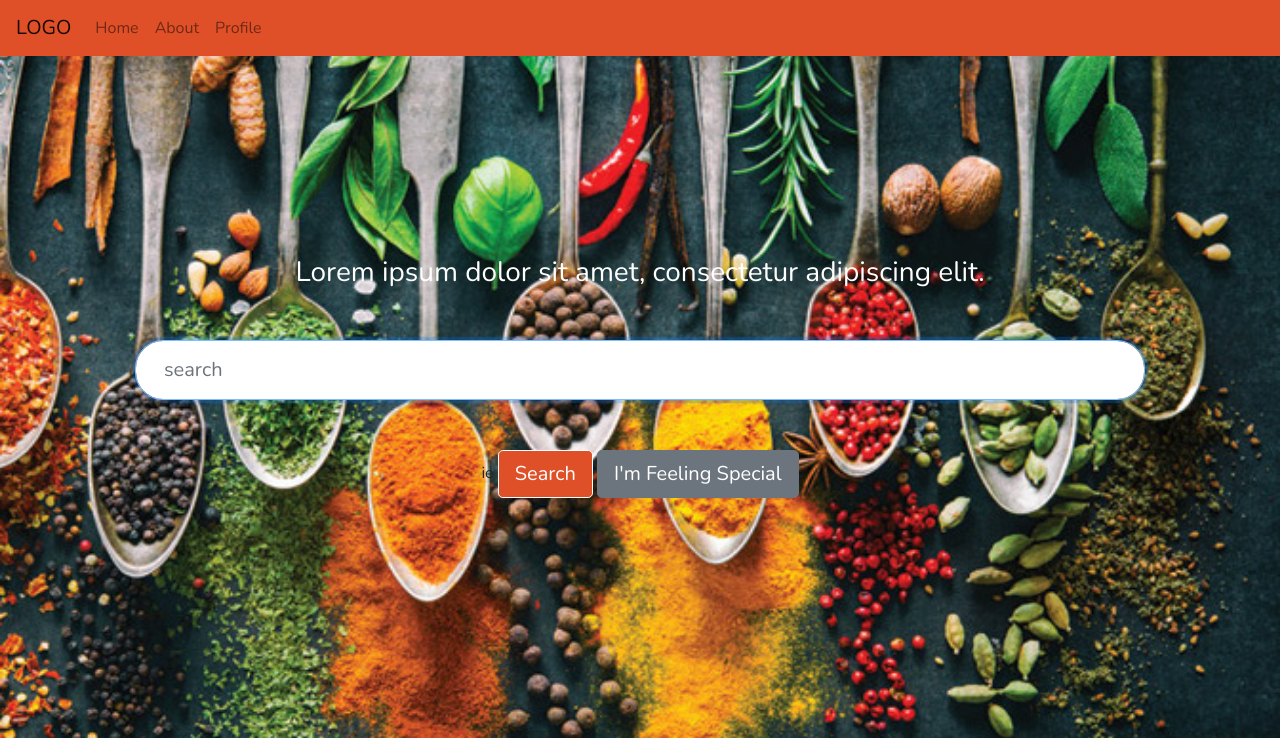
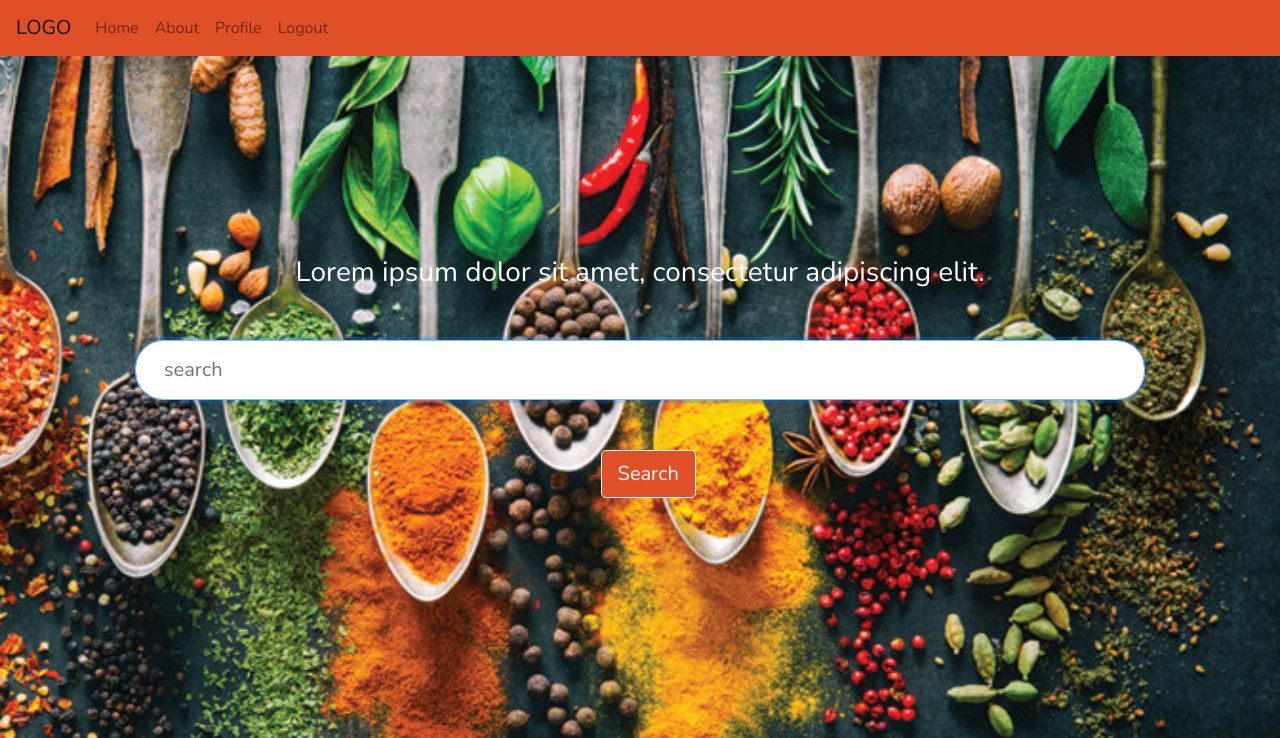
Before and after one commit to hlin98/CS4640, a PHP site: page /homePage.php in a window 1280 px wide. Shown: the top 738 px of the page. Run offline with PHP 8.4, Linux system fonts and the light colour scheme.

Commit message:
adding logout

```diff
--- a/homePage.php
+++ b/homePage.php
@@ -12,7 +12,7 @@
   <link rel="stylesheet" href="https://stackpath.bootstrapcdn.com/bootstrap/4.4.1/css/bootstrap.min.css" integrity="sha384-Vkoo8x4CGsO3+Hhxv8T/Q5PaXtkKtu6ug5TOeNV6gBiFeWPGFN9MuhOf23Q9Ifjh" crossorigin="anonymous">
   <link rel="stylesheet" href="homePage.css">
   <meta name="authors" content="Jenny Yao, Selinie Wang, Helen Lin">
-  <title>Cooking For College</title>
+  <title>Reciplz</title>
   <script type="text/javascript">
     /* function setFocus - sets the focus on the page to the search box when the home page is loaded*/
     function setFocus() {
@@ -46,6 +46,9 @@
           <li class="nav-item">
             <a class="nav-link" href="#">Profile</a>
           </li>
+          <li class="nav-item">
+                <a class="nav-link" href="logout.php">Logout</a>
+              </li>
         </ul>
       </div>
     </nav>
@@ -64,7 +67,6 @@
       <!--submit button -->
       <div class="buttons">ie
         <button type="submit" class="btn btn-primary btn-lg" name="submit-search" id="searchBtn">Search</button>
-        <button type="button" class="btn btn-secondary btn-lg" >I'm Feeling Special</button>
       </div>
     </form>
 
--- a/profile.php
+++ b/profile.php
@@ -15,6 +15,8 @@ $result = $conn->query($sql);
 while($row = mysqli_fetch_array($result)) {
     $descr =  $row['Description'];
 }
+
+
 $conn->close();
 ?>
 
--- a/recipePage.php
+++ b/recipePage.php
@@ -67,6 +67,9 @@
               </li>
             <li class="nav-item">
                 <a class="nav-link" href="profile.php">Profile</a>
+              </li>
+              <li class="nav-item">
+                <a class="nav-link" href="logout.php">Logout</a>
               </li>
           </ul>
         </div>
```
